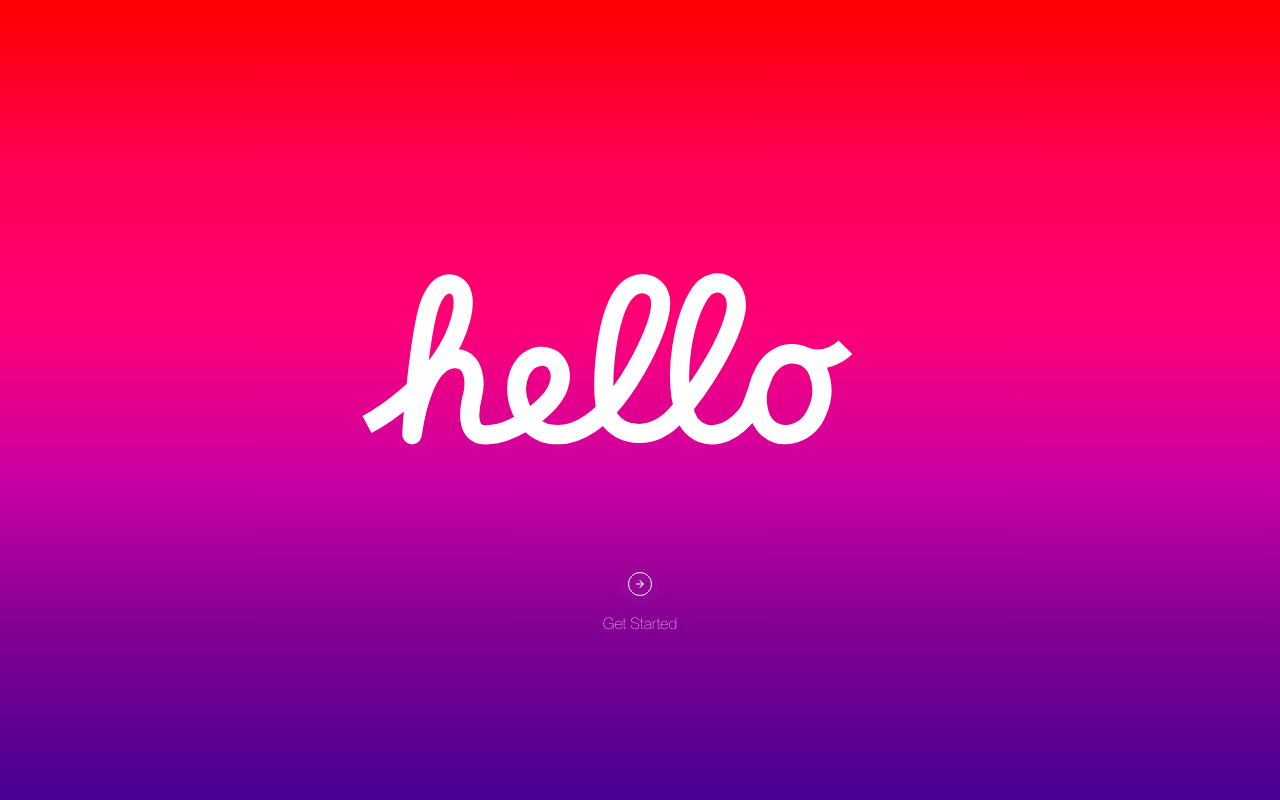
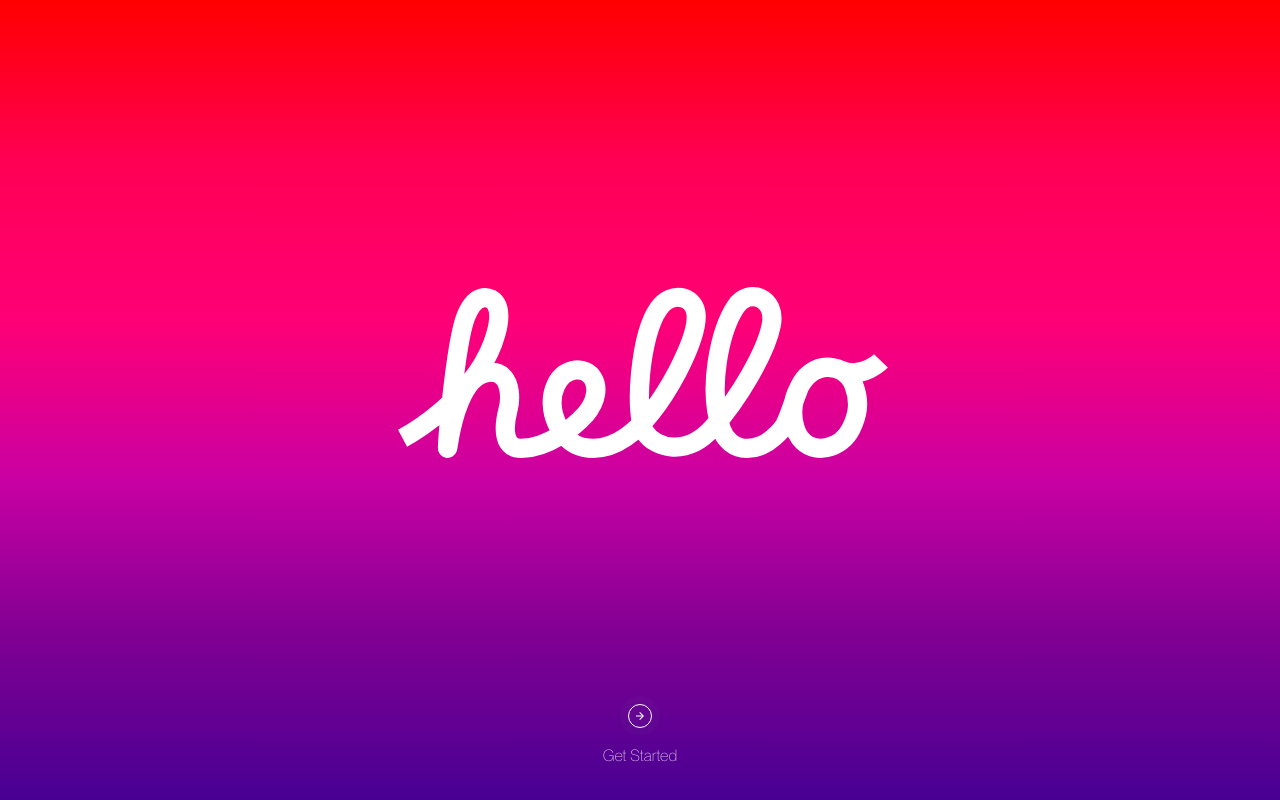
Before and after one commit to officialbryx/Portfolio, a React (Vite) app: page / in a window 1280 px wide. Built offline with nearby package versions, Linux system fonts and the light colour scheme.

Commit message:
Update Landing.jsx

```diff
--- a/src/pages/Landing.jsx
+++ b/src/pages/Landing.jsx
@@ -29,7 +29,7 @@ function Landing() {
 
   return (
     <div
-      className="min-h-screen w-full flex items-center justify-center"
+      className="min-h-screen w-full flex flex-col items-center justify-center relative"
       style={{
         background: `linear-gradient(
           to bottom,
@@ -44,7 +44,7 @@ function Landing() {
     >
       <div
         key={key}
-        className="flex flex-col items-center space-y-12 w-full max-w-[800px] mx-8 py-20"
+        className="flex items-center justify-center w-full max-w-[800px] mx-8"
       >
         <svg
           className="w-full h-full"
@@ -57,12 +57,14 @@ function Landing() {
         >
           <path
             d="M-293.58-104.62S-103.61-205.49-60-366.25c9.13-32.45,9-58.31,0-74-10.72-18.82-49.69-33.21-75.55,31.94-27.82,70.11-52.22,377.24-44.11,322.48s34-176.24,99.89-183.19c37.66-4,49.55,23.58,52.83,47.92a117.06,117.06,0,0,1-3,45.32c-7.17,27.28-20.47,97.67,33.51,96.86,66.93-1,131.91-53.89,159.55-84.49,31.1-36.17,31.1-70.64,19.27-90.25-16.74-29.92-69.47-33-92.79,16.73C62.78-179.86,98.7-93.8,159-81.63S302.7-99.55,393.3-269.92c29.86-58.16,52.85-114.71,46.14-150.08-7.44-39.21-59.74-54.5-92.87-8.7-47,65-61.78,266.62-34.74,308.53S416.62-58,481.52-130.31s133.2-188.56,146.54-256.23c14-71.15-56.94-94.64-88.4-47.32C500.53-375,467.58-229.49,503.3-127a73.73,73.73,0,0,0,23.43,33.67c25.49,20.23,55.1,16,77.46,6.32a111.25,111.25,0,0,0,30.44-19.87c37.73-34.23,29-36.71,64.58-127.53C724-284.3,785-298.63,821-259.13a71,71,0,0,1,13.69,22.56c17.68,46,6.81,80-6.81,107.89-12,24.62-34.56,42.72-61.45,47.91-23.06,4.45-48.37-.35-66.48-24.27a78.88,78.88,0,0,1-12.66-25.8c-14.75-51,4.14-88.76,11-101.41,6.18-11.39,37.26-69.61,103.42-42.24,55.71,23.05,100.66-23.31,100.66-23.31"
-            transform="translate(311.08 476.02)"
+            transform="translate(400.00 300.00)"
             className="fill-none stroke-white stroke-[48px] stroke-round"
           />
-        </svg>{" "}
-        <div className="flex flex-col items-center space-y-2">
-          {" "}
+        </svg>
+      </div>
+
+      {/* Get Started button positioned at bottom */}
+      <div className="absolute bottom-8 flex flex-col items-center space-y-2">
         <div
           onClick={handleGetStarted}
           className="group cursor-pointer w-10 h-10 rounded-full bg-gray-500/5 flex items-center justify-center transition-all duration-300 hover:bg-gray-500/10"
@@ -80,8 +82,9 @@ function Landing() {
             </svg>
           </div>
         </div>
-          <span className="text-white/80 text-s font-light">Get Started</span>
+        <span className="text-white/90 text-s font-light">Get Started</span>
       </div>
+
       <style jsx>{`
         @keyframes hello-draw {
           0% {
@@ -96,7 +99,6 @@ function Landing() {
         }
       `}</style>
     </div>
-    </div>
   );
 }
 
```
Lines whose indentation alone changed are shown as unchanged.
